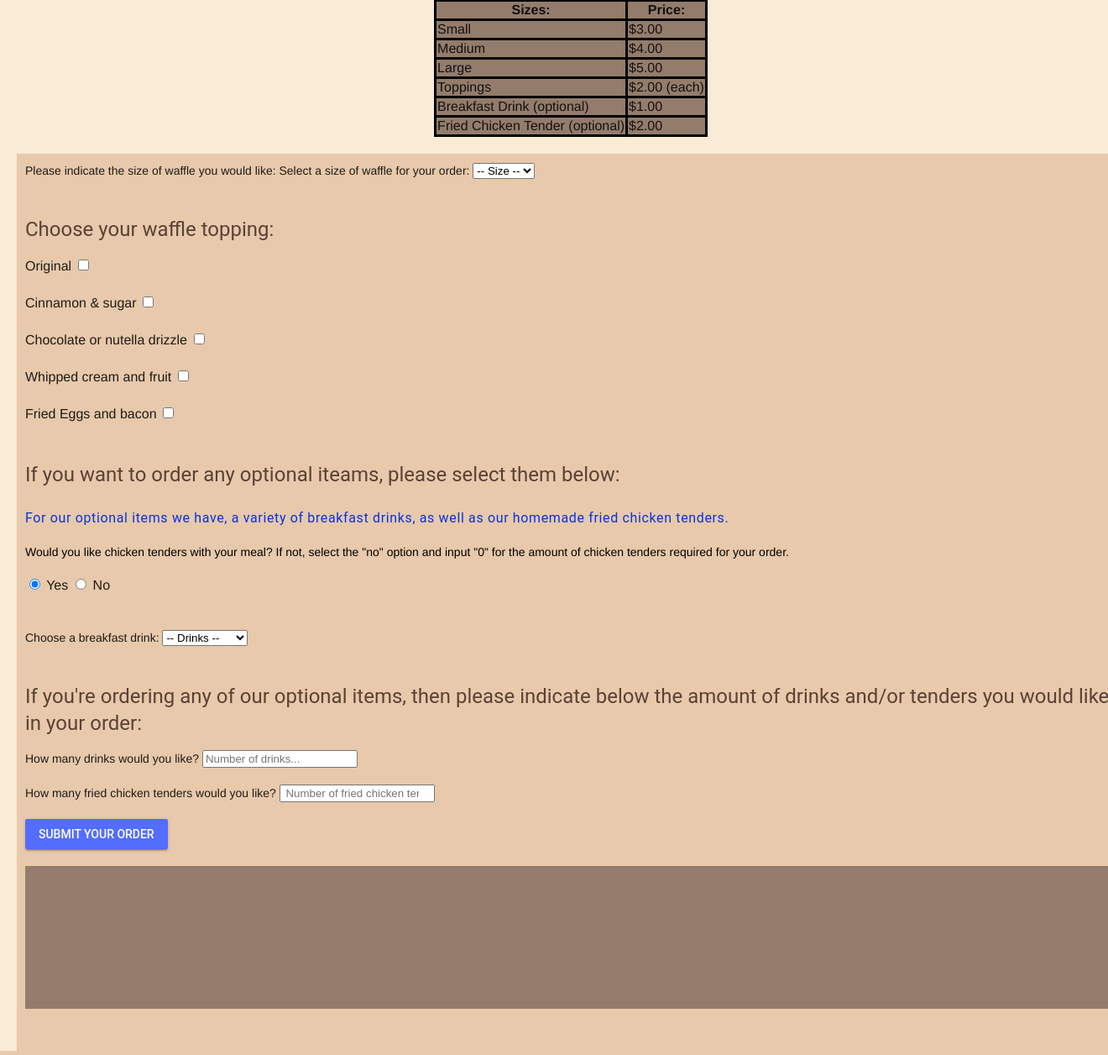
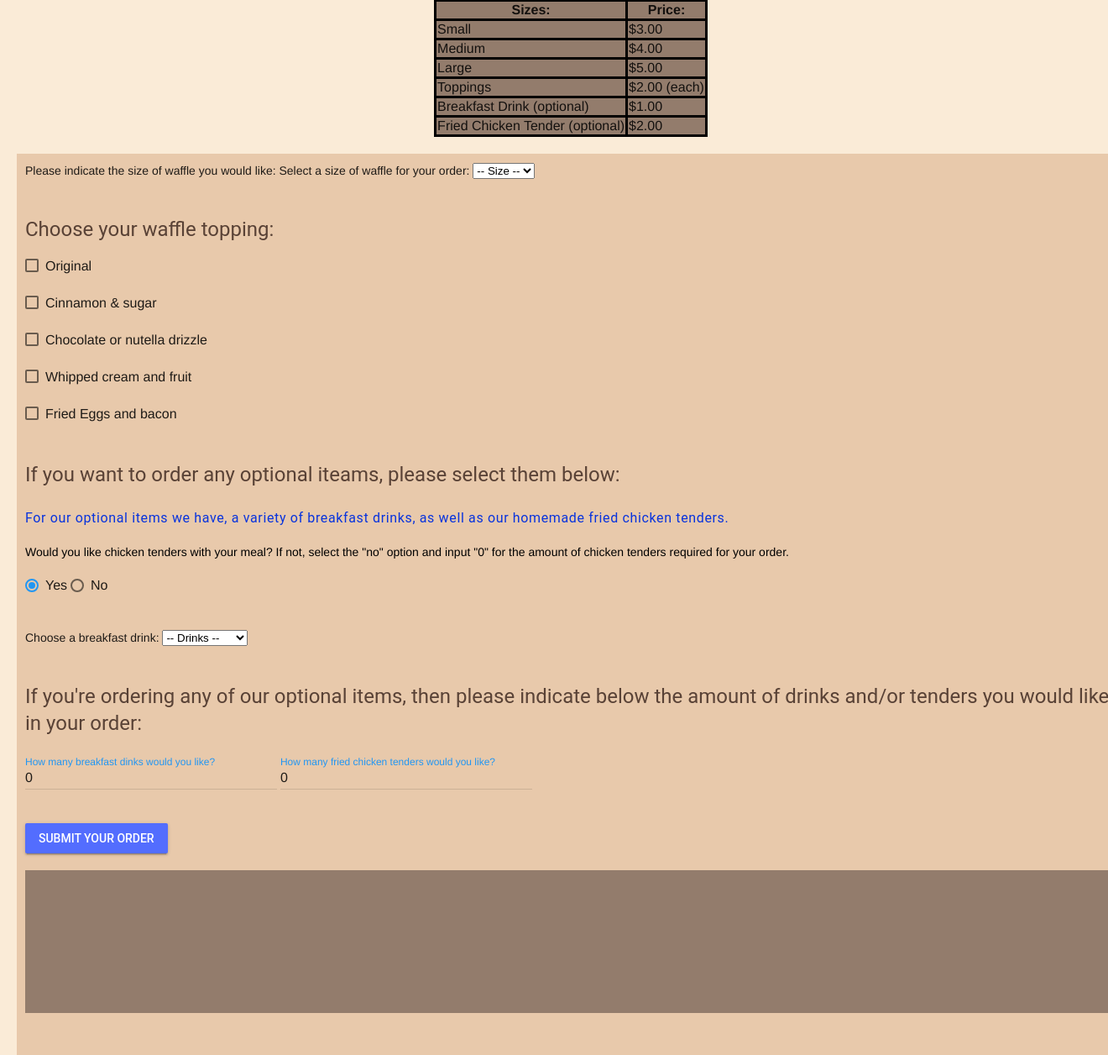
Before and after one commit to ICS20-Programming-LilyC/Assign-04-PHP-Waffles, a PHP site: page / in a window 1320 px wide; the page is wider, and only the part inside the window is pictured. Shown: the part 612-1868 px from the top of that part at 84% size. Run offline with PHP 8.4, Linux system fonts and the light colour scheme.

Commit message:
Code is working correctly!!

```diff
--- a/index.php
+++ b/index.php
@@ -25,6 +25,7 @@
 
    <!--MDL theme-->
    <link rel="stylesheet" href="https://code.getmdl.io/1.3.0/material.blue-indigo.min.css" />
+    <script defer src="https://code.getmdl.io/1.3.0/material.min.js"></script>
 
 <!--Header-->
 <?php echo "<h1>Waffle Orders with PHP</h1>"; ?>
@@ -175,16 +176,18 @@
      <h4>If you're ordering any of our optional items, then please indicate below the amount of drinks and/or  tenders you would like in your order:</h4>
 
   <!--Input for optional breakfast drink-->
-        <label for="amount-drinks">How many drinks would you like?</label>
-        <input type="number" step="1" min="0" id="amount-drinks" placeholder="Number of drinks...">
-     <br>
-     <br>
+        <div class="mdl-textfield mdl-js-textfield mdl-textfield--floating-label">
+       <input class="mdl-textfield__input" type="number" id="amount-drinks" step="1" value="0" min="0"  name="amount-drinks">
+       <label class="mdl-textfield__label" for="amount-drinks">How many breakfast dinks would you like?</label>
+     </div>
 
   <!--Input for optional fried chicken tenders-->
-        <label for="fried-chicken-tenders">How many fried chicken tenders would you like?</label>
-        <input type="number" step="1" min="0" id="fried-chicken-tenders" placeholder=" Number of fried chicken tenders...">
-     <br>
-     <br>
+       <div class="mdl-textfield mdl-js-textfield mdl-textfield--floating-label">
+       <input class="mdl-textfield__input" type="number" id="fried-chicken-tenders" step="1" value="0" min="0"  name="fried-chicken-tenders">
+       <label class="mdl-textfield__label" for="fried-chicken-tenders">How many fried chicken tenders would you like?</label>
+     </div>
+       <br>
+       <br>
 
   <!--Adding id to submit button to style button-->
      <input type="submit" id="sumbit" value="Submit Your Order" button class="mdl-button mdl-js-button mdl-button--raised mdl-js-ripple-effect mdl-button--accent">
```
Also changed, not shown: calculations.php (+18 -11 lines).
